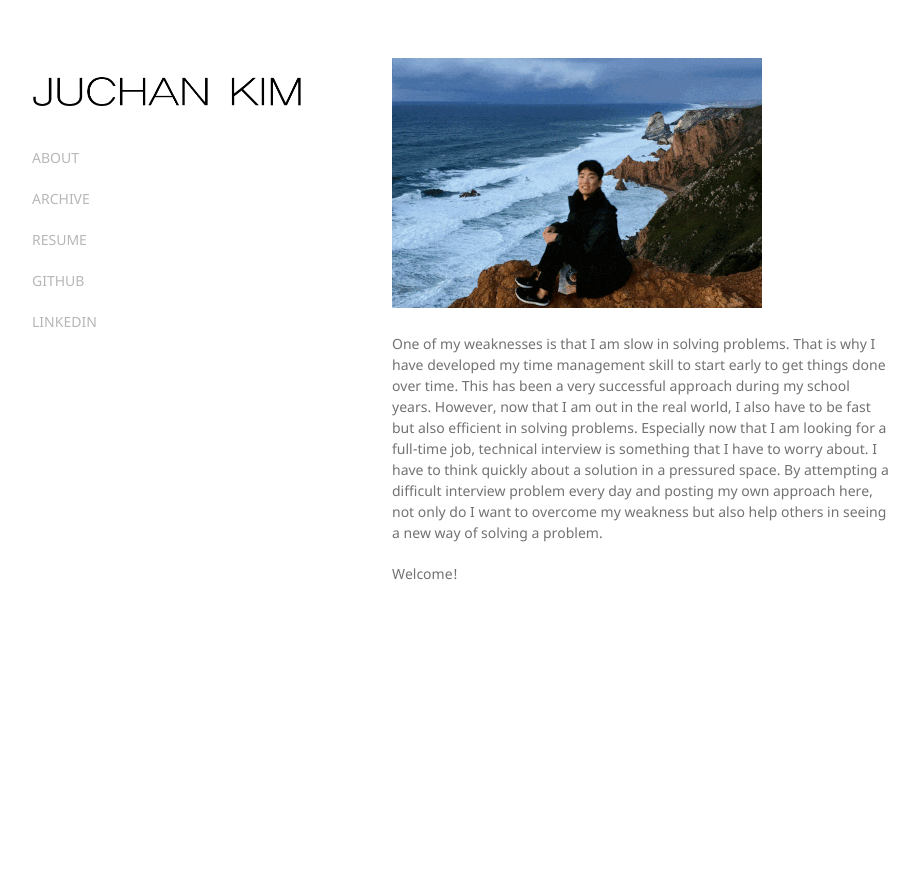
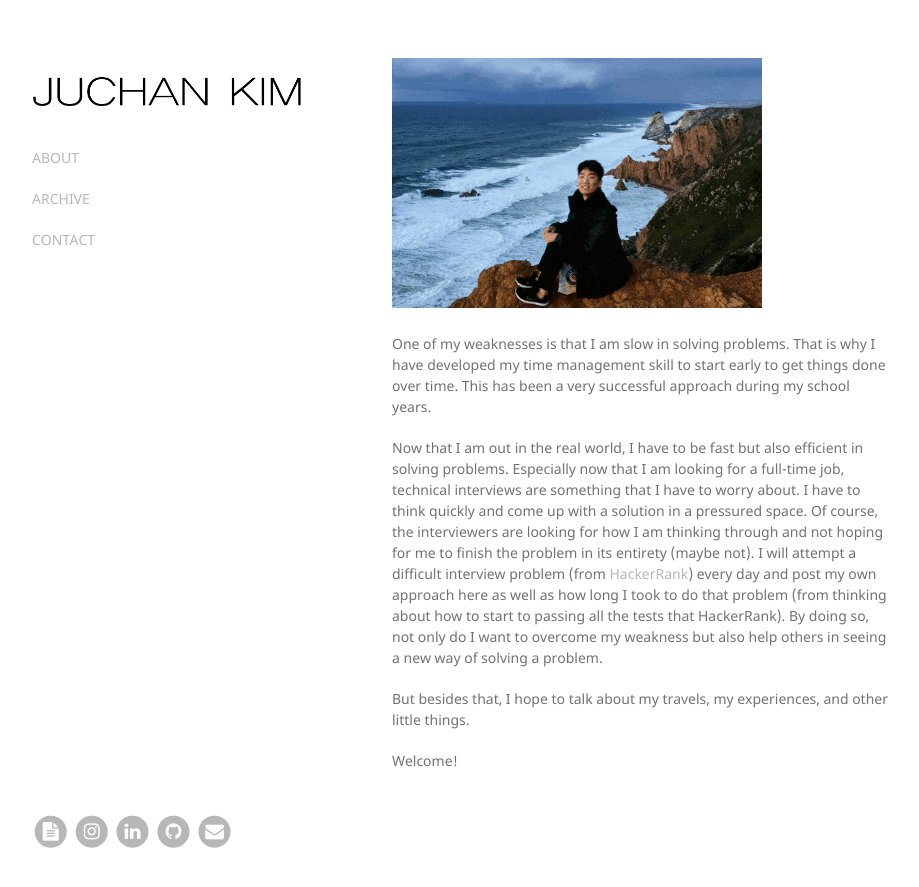
Before and after one commit to juchankim/juchankim.github.io, a Jekyll site: the page built from index.md, in a window 1280 px wide. Shown: the top 887 px of the page, without its empty margins (178-1097 px from the left). Built offline with Jekyll 4.4.1, drawn with Linux system fonts in a browser that asks for light colours; nearby versions of some CDN libraries.

Commit message:
social media

```diff
--- a/_config.yml
+++ b/_config.yml
@@ -8,4 +8,9 @@ paginate: 1
 pages_list:
   ABOUT: '/about'
   ARCHIVE: '/archive'
-  RESUME: 'assets/resume.pdf'
+  # RESUME: 'assets/resume.pdf'
+  CONTACT: '/contact'
+instagram_username: __j_kim_
+linkedin_username: juchankim
+github_username: juchankim
+email_addr: yj1877@berkeley.edu
--- a/_layouts/default.html
+++ b/_layouts/default.html
@@ -6,6 +6,7 @@
     <title>{{ site.title | default: site.github.repository_name }}</title>
 
     <link rel="stylesheet" href="{{ '/assets/css/style.css?v=' | append: site.github.build_revision | relative_url }}">
+    <link href="https://maxcdn.bootstrapcdn.com/font-awesome/4.2.0/css/font-awesome.min.css" rel="stylesheet" type="text/css">
     <meta name="viewport" content="width=device-width">
     <!--[if lt IE 9]>
     <script src="//html5shiv.googlecode.com/svn/trunk/html5.js"></script>
@@ -25,11 +26,11 @@
             <p class="view"><a href="{{ page[1]  }}">{{ page[0] }}</a></p>
         {% endfor %}
 
-        {% if site.github.is_user_page %}
+<!--         {% if site.github.is_user_page %}
           <p class="view"><a href="{{ site.github.owner_url }}">GITHUB</a></p>
         {% endif %}
 
-        <p class="view"><a href="https://www.linkedin.com/in/juchankim/">LINKEDIN</a></p>
+        <p class="view"><a href="https://www.linkedin.com/in/juchankim/">LINKEDIN</a></p> -->
 
       </header>
       <section>
@@ -37,6 +38,46 @@
       {{ content }}
 
       </section>
+      <footer>
+        <a href="assets/resume.pdf">
+            <span class="fa-stack fa-lg">
+                <i class="fa fa-circle fa-stack-2x"></i>
+                <i class="fa fa-file-text fa-stack-1x fa-inverse"></i>
+            </span>
+        </a>
+        {% if site.instagram_username %}
+          <a href="https://www.instagram.com/{{ site.instagram_username }}">
+              <span class="fa-stack fa-lg">
+                  <i class="fa fa-circle fa-stack-2x"></i>
+                  <i class="fa fa-instagram fa-stack-1x fa-inverse"></i>
+              </span>
+          </a>
+        {% endif %}
+        {% if site.linkedin_username %}
+          <a href="https://www.linkedin.com/in/{{ site.linkedin_username }}">
+              <span class="fa-stack fa-lg">
+                  <i class="fa fa-circle fa-stack-2x"></i>
+                  <i class="fa fa-linkedin fa-stack-1x fa-inverse"></i>
+              </span>
+          </a>
+        {% endif %}
+        {% if site.github_username %}
+          <a href="https://www.linkedin.com/in/{{ site.linkedin_username }}">
+              <span class="fa-stack fa-lg">
+                  <i class="fa fa-circle fa-stack-2x"></i>
+                  <i class="fa fa-github fa-stack-1x fa-inverse"></i>
+              </span>
+          </a>
+        {% endif %}
+        {% if site.email_addr %}
+          <a href="mailto:{{ site.email_addr }}">
+              <span class="fa-stack fa-lg">
+                  <i class="fa fa-circle fa-stack-2x"></i>
+                  <i class="fa fa-envelope fa-stack-1x fa-inverse"></i>
+              </span>
+          </a>
+        {% endif %}
+      </footer>
     </div>
     <script src="{{ '/assets/js/scale.fix.js' | relative_url }}"></script>
 
@@ -52,5 +93,8 @@
         ga('send', 'pageview');
     </script>
   {% endif %}
+
+
+
   </body>
 </html>
--- a/_sass/jekyll-theme-minimal.scss
+++ b/_sass/jekyll-theme-minimal.scss
@@ -42,6 +42,7 @@ a {
 a:hover, a:focus {
   color:#000000;
   font-weight: bold;
+  text-decoration: underline;
 }
 
 a small {
--- a/index.md
+++ b/index.md
@@ -8,10 +8,15 @@ title: Home
 One of my weaknesses is that I am slow in solving problems.
 That is why I have developed my time management skill to start early to get things done over time.
 This has been a very successful approach during my school years.
-However, now that I am out in the real world, I also have to be fast but also efficient in solving problems.
-Especially now that I am looking for a full-time job, technical interview is something that I have to worry about.
-I have to think quickly about a solution in a pressured space.
-By attempting a difficult interview problem every day and posting my own approach here, not only do I want to overcome my weakness but also help others in seeing a new way of solving a problem.
+
+Now that I am out in the real world, I have to be fast but also efficient in solving problems.
+Especially now that I am looking for a full-time job, technical interviews are something that I have to worry about.
+I have to think quickly and come up with a solution in a pressured space.
+Of course, the interviewers are looking for how I am thinking through and not hoping for me to finish the problem in its entirety (maybe not).
+I will attempt a difficult interview problem (from [HackerRank](hackerrank.com)) every day and post my own approach here as well as how long I took to do that problem (from thinking about how to start to passing all the tests that HackerRank). By doing so, not only do I want to overcome my weakness but also help others in seeing a new way of solving a problem.
+
+But besides that, I hope to talk about my travels, my experiences, and other little things.
+
 
 Welcome!
 
```
